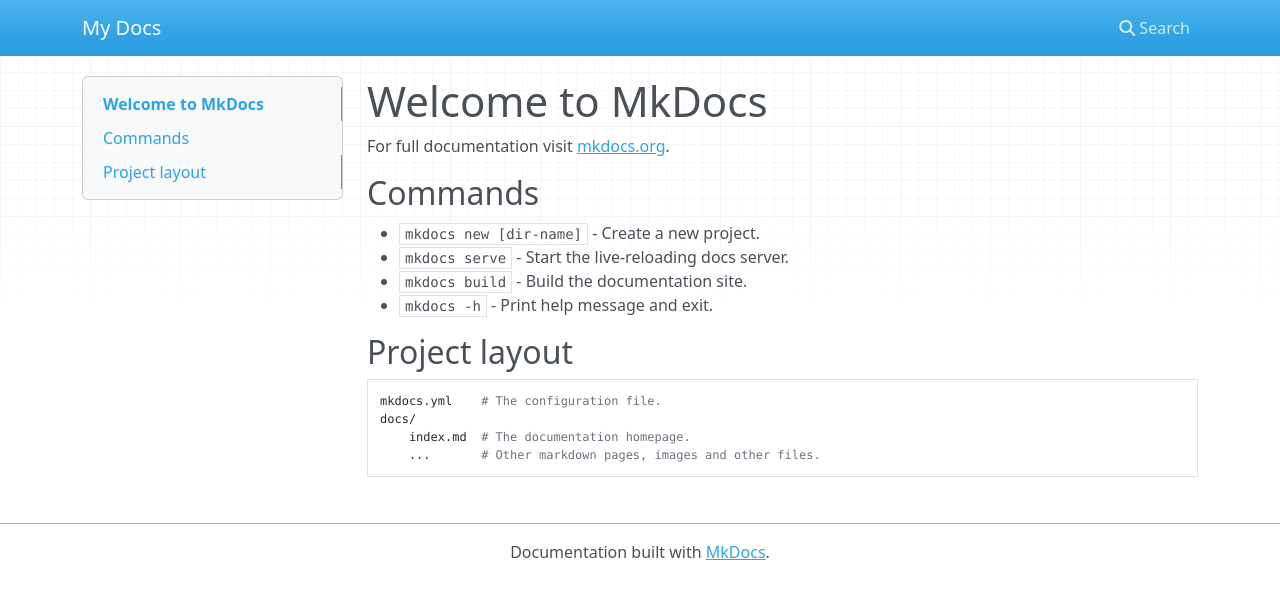
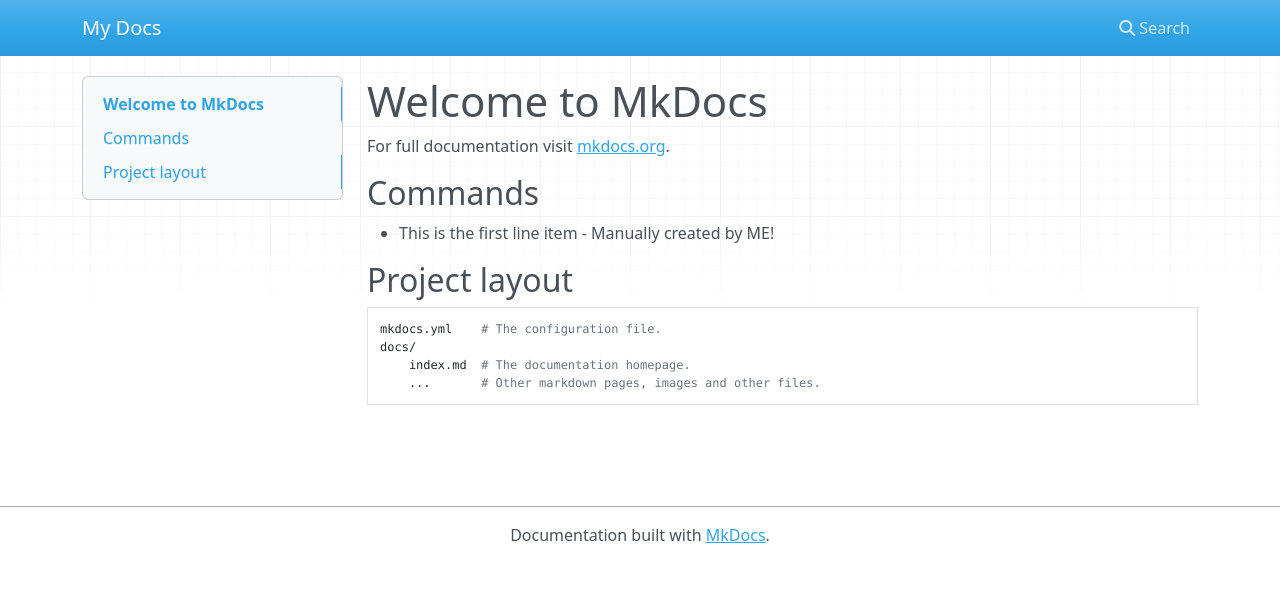
Before and after one commit to bmhash/bmhash.github.io, an MkDocs documentation site: the page built from docs/index.md, in a window 1280 px wide. Shown: the top 599 px of the page. Built offline with MkDocs 1.6.1, drawn with Linux system fonts in a browser that asks for light colours; nearby versions of some CDN libraries.

Commit message:
'first test in editing

```diff
--- a/docs/index.md
+++ b/docs/index.md
@@ -4,10 +4,7 @@
 
 ## Commands
 
-* `mkdocs new [dir-name]` - Create a new project.
-* `mkdocs serve` - Start the live-reloading docs server.
-* `mkdocs build` - Build the documentation site.
-* `mkdocs -h` - Print help message and exit.
+* This is the first line item - Manually created by ME!
 
 ## Project layout
 
```
